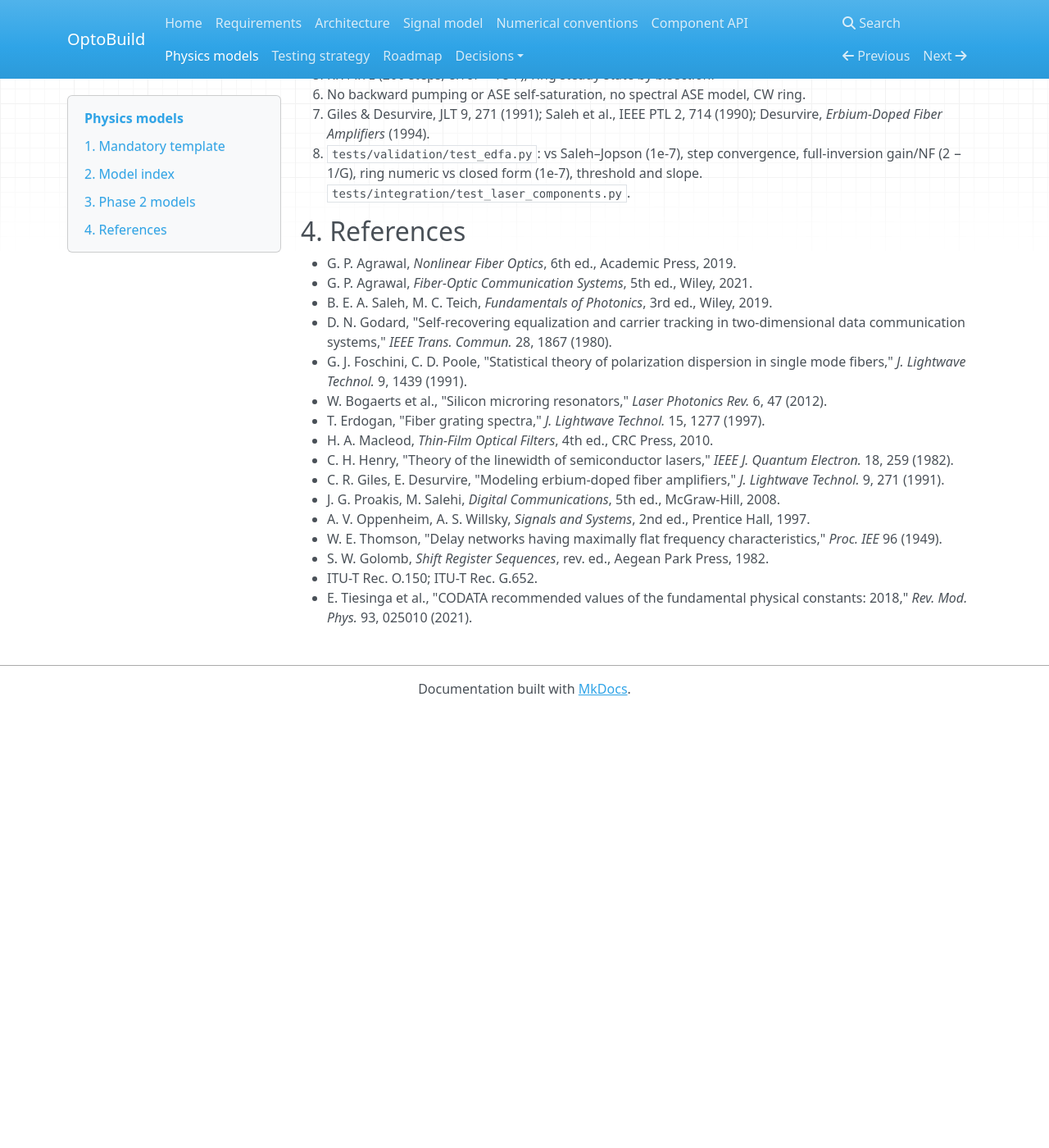
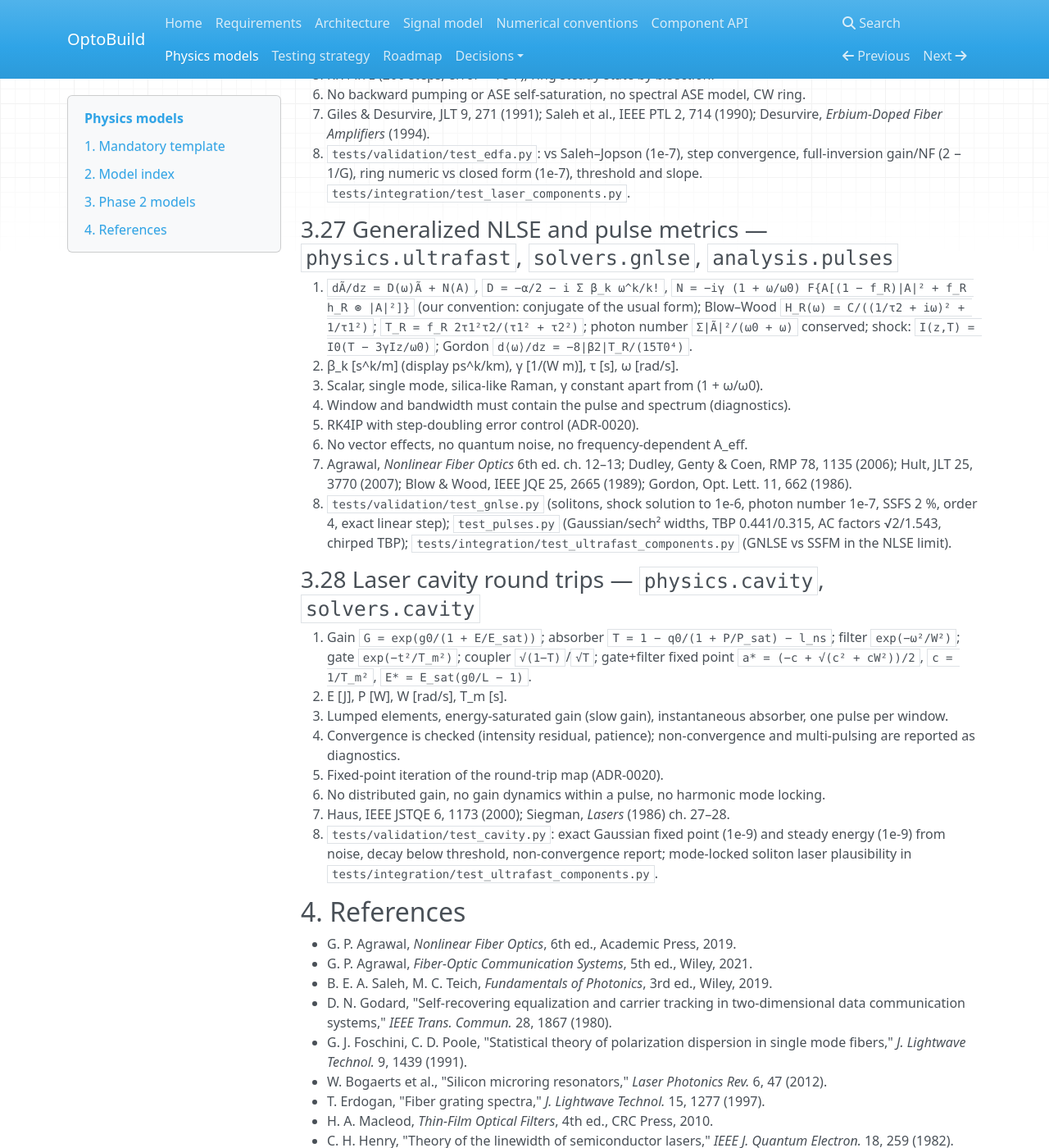
Before and after one commit to M-Khalid16/OptoBuild, an MkDocs documentation site: the page built from docs/physics_models.md, in a window 1280 px wide and 1400 px high, scrolled down 11771 px. Shown: the whole window at 82% size. Built offline with MkDocs 1.6.1, drawn with Linux system fonts in a browser that asks for light colours; nearby versions of some CDN libraries; before the commit the page ends 12639 px from its top, so only the background shows below that; some of the changed text lies outside the part shown.

Commit message:
Document Phase 9 (ADR-0020, physics models 3.27-3.28); version 0.11.0
Co-Authored-By: Claude Opus 5.5 <noreply@anthropic.com>
Claude-Session: https://claude.ai/code/session_017v3n7Ra3BEk55HR82Vj1Xd

```diff
--- a/docs/physics_models.md
+++ b/docs/physics_models.md
@@ -1,6 +1,6 @@
 # Physics models
 
-Status: **Phase 2, 4, 5, 6, 6b, 7 and 8 models implemented and validated** (v0.10.0). Later-phase
+Status: **Phase 2, 4–9 models implemented and validated** (v0.11.0). Later-phase
 models are listed in §2 as *not started*; nothing here describes code that
 does not exist.
 
@@ -513,6 +513,48 @@ at the window edges.
    full-inversion gain/NF (2 − 1/G), ring numeric vs closed form (1e-7),
    threshold and slope. `tests/integration/test_laser_components.py`.
 
+### 3.27 Generalized NLSE and pulse metrics — `physics.ultrafast`, `solvers.gnlse`, `analysis.pulses`
+
+1. `dÃ/dz = D(ω)Ã + N(A)`, `D = −α/2 − i Σ β_k ω^k/k!`,
+   `N = −iγ (1 + ω/ω0) F{A[(1 − f_R)|A|² + f_R h_R ⊛ |A|²]}` (our
+   convention: conjugate of the usual form); Blow–Wood
+   `H_R(ω) = C/((1/τ2 + iω)² + 1/τ1²)`; `T_R = f_R 2τ1²τ2/(τ1² + τ2²)`;
+   photon number `Σ|Ã|²/(ω0 + ω)` conserved; shock: `I(z,T) = I0(T − 3γIz/ω0)`;
+   Gordon `d⟨ω⟩/dz = −8|β2|T_R/(15T0⁴)`.
+2. β_k [s^k/m] (display ps^k/km), γ [1/(W m)], τ [s], ω [rad/s].
+3. Scalar, single mode, silica-like Raman, γ constant apart from (1 + ω/ω0).
+4. Window and bandwidth must contain the pulse and spectrum (diagnostics).
+5. RK4IP with step-doubling error control (ADR-0020).
+6. No vector effects, no quantum noise, no frequency-dependent A_eff.
+7. Agrawal, *Nonlinear Fiber Optics* 6th ed. ch. 12–13; Dudley, Genty & Coen,
+   RMP 78, 1135 (2006); Hult, JLT 25, 3770 (2007); Blow & Wood, IEEE JQE 25,
+   2665 (1989); Gordon, Opt. Lett. 11, 662 (1986).
+8. `tests/validation/test_gnlse.py` (solitons, shock solution to 1e-6,
+   photon number 1e-7, SSFS 2 %, order 4, exact linear step);
+   `test_pulses.py` (Gaussian/sech² widths, TBP 0.441/0.315, AC factors
+   √2/1.543, chirped TBP); `tests/integration/test_ultrafast_components.py`
+   (GNLSE vs SSFM in the NLSE limit).
+
+### 3.28 Laser cavity round trips — `physics.cavity`, `solvers.cavity`
+
+1. Gain `G = exp(g0/(1 + E/E_sat))`; absorber `T = 1 − q0/(1 + P/P_sat) − l_ns`;
+   filter `exp(−ω²/W²)`; gate `exp(−t²/T_m²)`; coupler `√(1−T)`/`√T`;
+   gate+filter fixed point `a* = (−c + √(c² + cW²))/2`, `c = 1/T_m²`,
+   `E* = E_sat(g0/L − 1)`.
+2. E [J], P [W], W [rad/s], T_m [s].
+3. Lumped elements, energy-saturated gain (slow gain), instantaneous
+   absorber, one pulse per window.
+4. Convergence is checked (intensity residual, patience); non-convergence
+   and multi-pulsing are reported as diagnostics.
+5. Fixed-point iteration of the round-trip map (ADR-0020).
+6. No distributed gain, no gain dynamics within a pulse, no harmonic mode
+   locking.
+7. Haus, IEEE JSTQE 6, 1173 (2000); Siegman, *Lasers* (1986) ch. 27–28.
+8. `tests/validation/test_cavity.py`: exact Gaussian fixed point (1e-9) and
+   steady energy (1e-9) from noise, decay below threshold, non-convergence
+   report; mode-locked soliton laser plausibility in
+   `tests/integration/test_ultrafast_components.py`.
+
 ## 4. References
 
 * G. P. Agrawal, *Nonlinear Fiber Optics*, 6th ed., Academic Press, 2019.
@@ -525,6 +567,9 @@ at the window edges.
 * H. A. Macleod, *Thin-Film Optical Filters*, 4th ed., CRC Press, 2010.
 * C. H. Henry, "Theory of the linewidth of semiconductor lasers," *IEEE J. Quantum Electron.* 18, 259 (1982).
 * C. R. Giles, E. Desurvire, "Modeling erbium-doped fiber amplifiers," *J. Lightwave Technol.* 9, 271 (1991).
+* J. M. Dudley, G. Genty, S. Coen, "Supercontinuum generation in photonic crystal fiber," *Rev. Mod. Phys.* 78, 1135 (2006).
+* J. Hult, "A fourth-order Runge-Kutta in the interaction picture method for simulating supercontinuum generation," *J. Lightwave Technol.* 25, 3770 (2007).
+* H. A. Haus, "Mode-locking of lasers," *IEEE J. Sel. Top. Quantum Electron.* 6, 1173 (2000).
 * J. G. Proakis, M. Salehi, *Digital Communications*, 5th ed., McGraw-Hill, 2008.
 * A. V. Oppenheim, A. S. Willsky, *Signals and Systems*, 2nd ed., Prentice Hall, 1997.
 * W. E. Thomson, "Delay networks having maximally flat frequency characteristics," *Proc. IEE* 96 (1949).
--- a/mkdocs.yml
+++ b/mkdocs.yml
@@ -31,3 +31,4 @@ nav:
       - ADR-0017 Dual-pol coherent: decisions/0017-dual-polarization-coherent.md
       - ADR-0018 Photonic circuits: decisions/0018-photonic-circuits.md
       - ADR-0019 Laser models: decisions/0019-laser-models.md
+      - ADR-0020 Ultrafast and cavities: decisions/0020-ultrafast-and-cavities.md
--- a/pyproject.toml
+++ b/pyproject.toml
@@ -4,8 +4,8 @@ build-backend = "setuptools.build_meta"
 
 [project]
 name = "optobuild"
-version = "0.10.0"
-description = "Scientifically validated optical and photonics simulation platform (IM/DD, coherent, nonlinear and free-space links; photonic circuits; lasers and amplifiers; GUI)."
+version = "0.11.0"
+description = "Scientifically validated optical and photonics simulation platform (IM/DD, coherent, nonlinear and free-space links; photonic circuits; lasers and amplifiers; ultrafast optics; GUI)."
 readme = "README.md"
 license = { text = "MIT" }
 authors = [{ name = "Mamoona Khalid" }]
--- a/src/optobuild/__init__.py
+++ b/src/optobuild/__init__.py
@@ -4,6 +4,6 @@ The package is organised in strict layers (see docs/architecture.md). Lower
 layers never import higher layers; this is checked by the test suite.
 """
 
-__version__ = "0.10.0"
+__version__ = "0.11.0"
 
 __all__ = ["__version__"]
```
Also changed, not shown: README.md (+6 -1 lines), docs/architecture.md (+1 -1 lines), docs/decisions/0020-ultrafast-and-cavities.md (added, +59 -0 lines), docs/decisions/README.md (+1 -0 lines), docs/roadmap.md (+12 -1 lines), docs/testing_strategy.md (+1 -0 lines), 1 other file.
